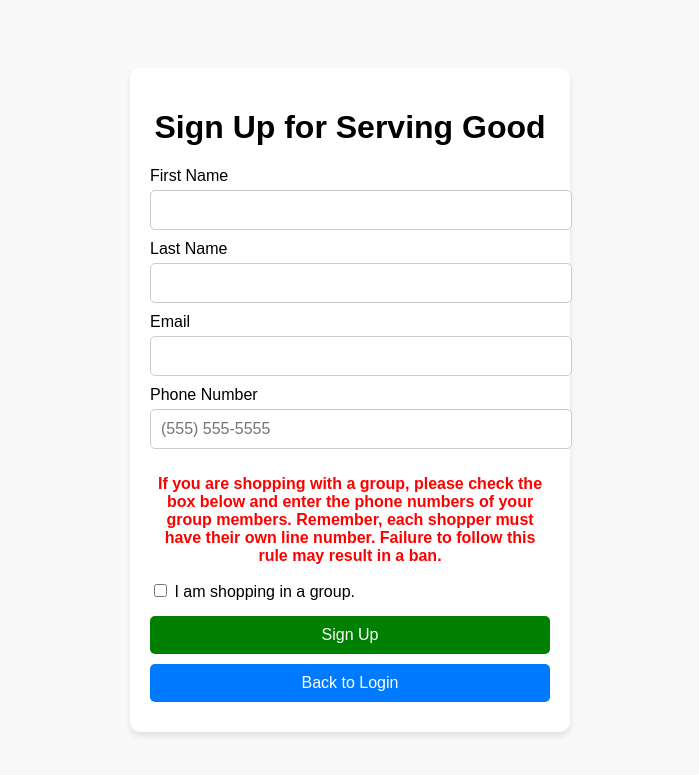
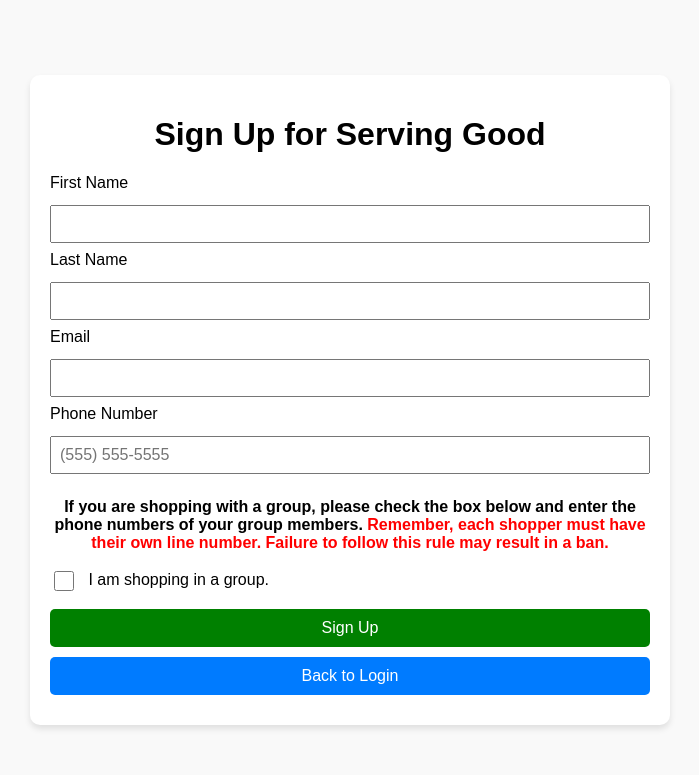
Before and after one commit to 5l8r/ServingGoodCheckInSystem, a Flask app: page /signup in a window 1280 px wide. Shown: the top 775 px of the page, without its empty margins (290-989 px from the left). Run offline with Flask 3, Linux system fonts and the light colour scheme; parts of the project's set-up code (start-up, migrations or seed data) failed here and were passed over.

Commit message:
v1.3.4 - Fixed text box sizing and group logic

```diff
--- a/templates/signup.html
+++ b/templates/signup.html
@@ -16,12 +16,12 @@
       height: 100vh;
     }
     .container {
-      max-width: 400px;
-      width: 90%;
+      max-width: 600px;
+      margin: 0 auto;
+      padding: 20px;
       background: white;
       border-radius: 10px;
       box-shadow: 0 4px 6px rgba(0,0,0,0.1);
-      padding: 20px;
       text-align: center;
       position: relative;
     }
@@ -30,13 +30,13 @@
       text-align: left;
       margin-bottom: 5px;
     }
-    input[type="text"], input[type="email"] {
+    input[type="text"],
+    input[type="email"] {
       width: 100%;
-      padding: 10px;
+      padding: 8px;
+      margin: 8px 0;
+      box-sizing: border-box;
       font-size: 16px;
-      margin-bottom: 10px;
-      border: 1px solid #ccc;
-      border-radius: 5px;
     }
     .error {
       color: red;
@@ -62,7 +62,6 @@
     /* Global button styling */
     button {
       margin-top: 10px;
-      background-color: green;
       color: #fff;
       border: none;
       padding: 10px 15px;
@@ -72,12 +71,42 @@
       width: 100%;
       transition: background-color 0.2s ease-in;
     }
-    /* Hover: darker green (not blue) */
-    button:hover {
+
+    /* Make checkbox bigger */
+    input[type="checkbox"] {
+      width: 20px;
+      height: 20px;
+      margin-right: 10px;
+      vertical-align: middle;
+    }
+
+    /* Consistent text sizes */
+    label, p, input::placeholder {
+      font-size: 16px;
+    }
+
+    /* Group shopping message */
+    .group-warning {
+      font-weight: bold;
+    }
+    .group-warning .warning-text {
+      color: red;
+    }
+
+    #add-group-member {
+      background-color: #228B22;
+    }
+    #add-group-member:hover {
+      background-color: #165916;
+    }
+
+    #signup-btn {
+      background-color: green;
+    }
+    #signup-btn:hover {
       background-color: #006400;
     }
 
-    /* ADDED: Separate style for #back-to-login, or we can reuse the same button:hover */
     #back-to-login {
       background-color: #007bff;
     }
@@ -120,10 +149,11 @@
       <input type="text" id="phone" name="phone" placeholder="(555) 555-5555" required />
 
       <!-- NEW: Red group message -->
-      <p style="font-weight: bold; color: red;">
-        If you are shopping with a group, please check the box below and enter
-        the phone numbers of your group members. Remember, each shopper must have
-        their own line number. Failure to follow this rule may result in a ban.
+      <p class="group-warning">
+        If you are shopping with a group, please check the box below and enter the phone numbers of your group members.
+        <span class="warning-text">
+          Remember, each shopper must have their own line number. Failure to follow this rule may result in a ban.
+        </span>
       </p>
 
       <label>
@@ -198,6 +228,16 @@
       groupPhonesContainer.appendChild(labelP);
       groupPhonesContainer.appendChild(input);
     });
+
+    function frontEndNormalizePhone(raw) {
+      if(!raw) return null;
+      const stripped = raw.replace(/[^\d]/g,"");
+      if(stripped.length === 10) return stripped;
+      if(stripped.length === 11 && stripped.startsWith("1")) {
+        return stripped.slice(1);
+      }
+      return null;
+    }
 
     form.addEventListener("submit", async (e) => {
       e.preventDefault();
```
Also changed, not shown: 1 other file.
